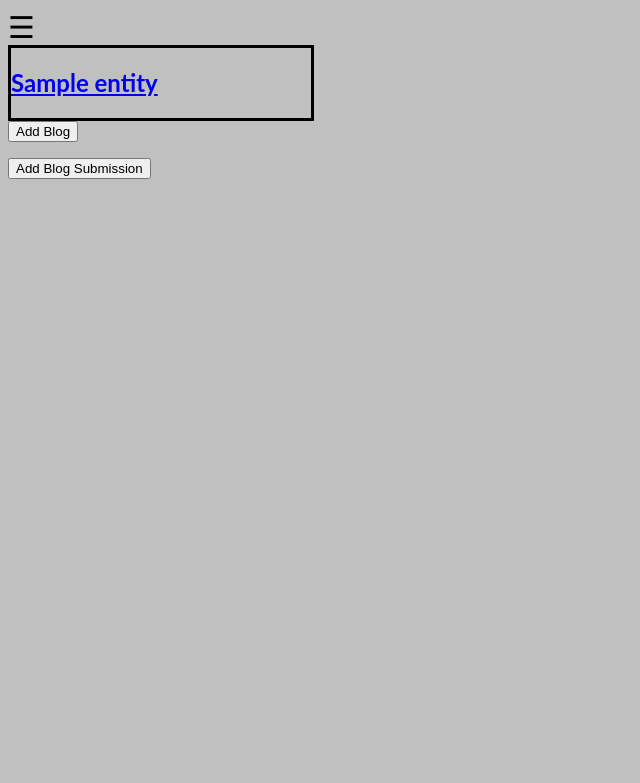
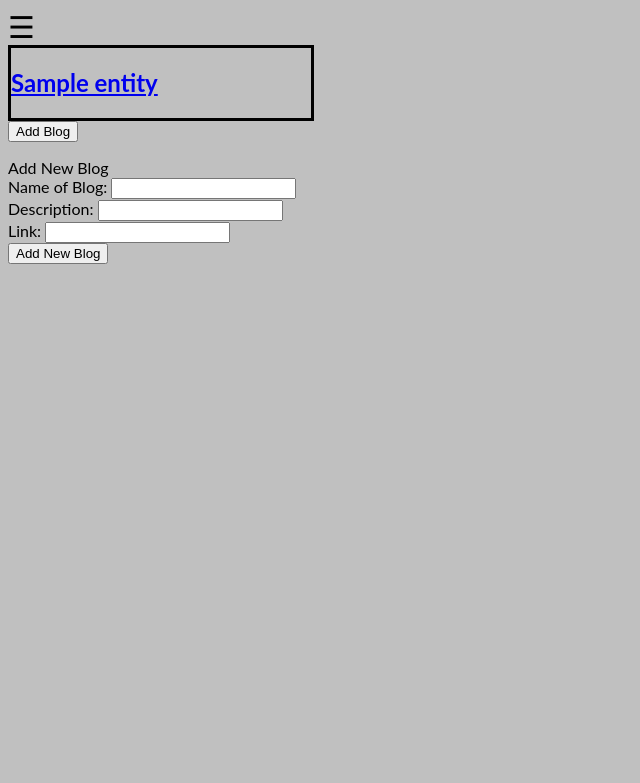
Before and after one commit to marceloperez99/blogspot, a Python web app: template group-project/templates/addblog.html in a window 1280 px wide. Shown: the top 783 px of the page, without its empty margins (0-640 px from the left). Run offline with Jinja, Linux system fonts and the light colour scheme; the template is opened without the code that fills it: most values are stand-ins (such as "Sample title", 1, 10 or a date in 2020).

Commit message:
changes made

```diff
--- a/group-project/templates/addblog.html
+++ b/group-project/templates/addblog.html
@@ -21,29 +21,23 @@
     <input type="hidden" name="blogid" value="{{entities.key.id()}}">
     <input type="submit" value="Add Blog">
   </form>
-<form action="/add" method ="post">
-  <input type="hidden" name="blogid" value="blogshow">
-  <input type="submit" value="Add Blog Submission">
-
-</form>
-
 
   {% endfor %}
 
-
-  <!-- <form method="post">
+Add New Blog
+  <form action="/add" method="post">
   <div>
   Name of Blog:
-  <input type="text" name="blog-name"></h2></div>
+  <input type="text" name="blog_name"></h2></div>
   <div>
-  Type of Blog:
-  <input type="text" name="blog-type"></h2></div>
+  Description:
+  <input type="text" name="blog_descr"></h2></div>
   <div>
   Link:
-  <input type="text" name="blog-link"></h2></div>
-  <input type="submit" value="Add Blog">
+  <input type="text" name="blog_link"></h2></div>
+  <input type="submit" value="Add New Blog">
 </div>
-</form> -->
+</form>
 
 </body>
 
```
